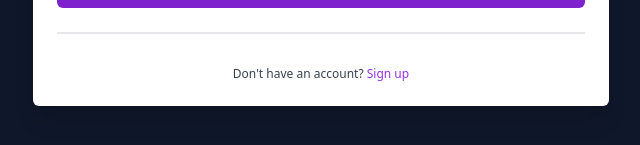
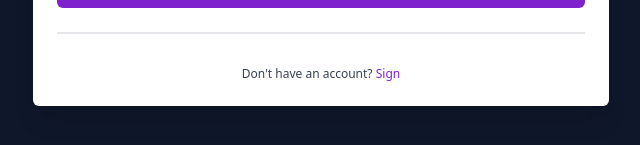
Before and after one commit to oscar-barreto/IntrovertHubFEND, a React (Vite) app: page /login in a window 1280 px wide. Shown: the part 491-636 px from the top of the page, without its empty margins (319-959 px from the left). Built offline with nearby package versions, Linux system fonts and the light colour scheme.

Commit message:
Links adicionados

```diff
--- a/src/pages/Login/Login.jsx
+++ b/src/pages/Login/Login.jsx
@@ -2,6 +2,7 @@ import { useContext, useState } from "react";
 import { useNavigate } from "react-router-dom";
 import { api } from "../../api/api";
 import { AuthContext } from "../../contexts/authContext";
+import { Link } from "react-router-dom";
 
 
 export function Login() {
@@ -78,12 +79,8 @@ export function Login() {
                 <p className="mt-8 text-xs font-light text-center text-gray-700">
                     {" "}
                     Don't have an account?{" "}
-                    <a
-                        href="#"
-                        className="font-medium text-purple-600 hover:underline"
-                    >
-                        Sign up
-                    </a>
+                    <Link className="text-purple-700" to="/signup" >Sign</Link>
+
                 </p>
             </div>
         </div>
--- a/src/pages/Signup/Signup.jsx
+++ b/src/pages/Signup/Signup.jsx
@@ -2,6 +2,7 @@ import { useState } from "react";
 import { useNavigate } from "react-router-dom";
 import { api } from "../../api/api";
 import { Login } from "../Login/Login";
+import { Link } from "react-router-dom";
 
 // export function Signup() {
 //   const navigate = useNavigate();
@@ -201,12 +202,7 @@ export function Signup() {
                 <p className="mt-8 text-xs font-light text-center text-gray-700">
                     {" "}
                     Already have an account?{" "}
-                    <a
-                        href="#"
-                        className="font-medium text-purple-600 hover:underline"
-                    >
-                        Log In
-                    </a>
+                    <Link className="text-purple-700" to="/login" >Log In</Link>
                 </p>
             </div>
         </div>
```
